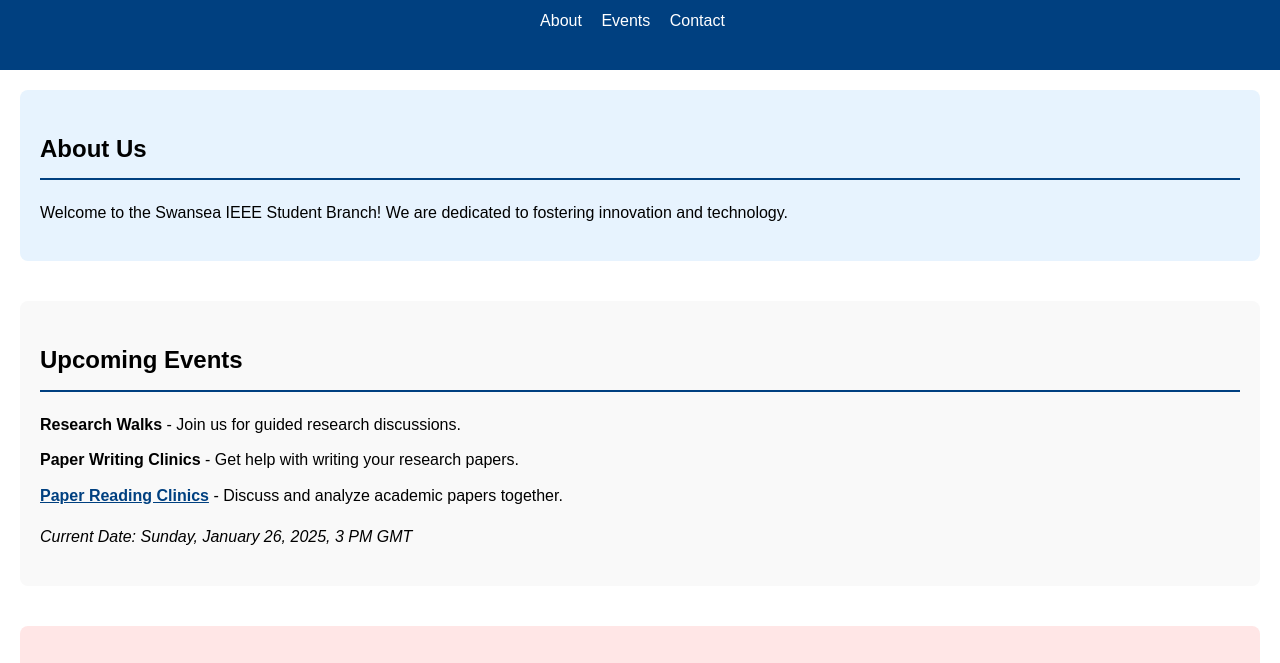
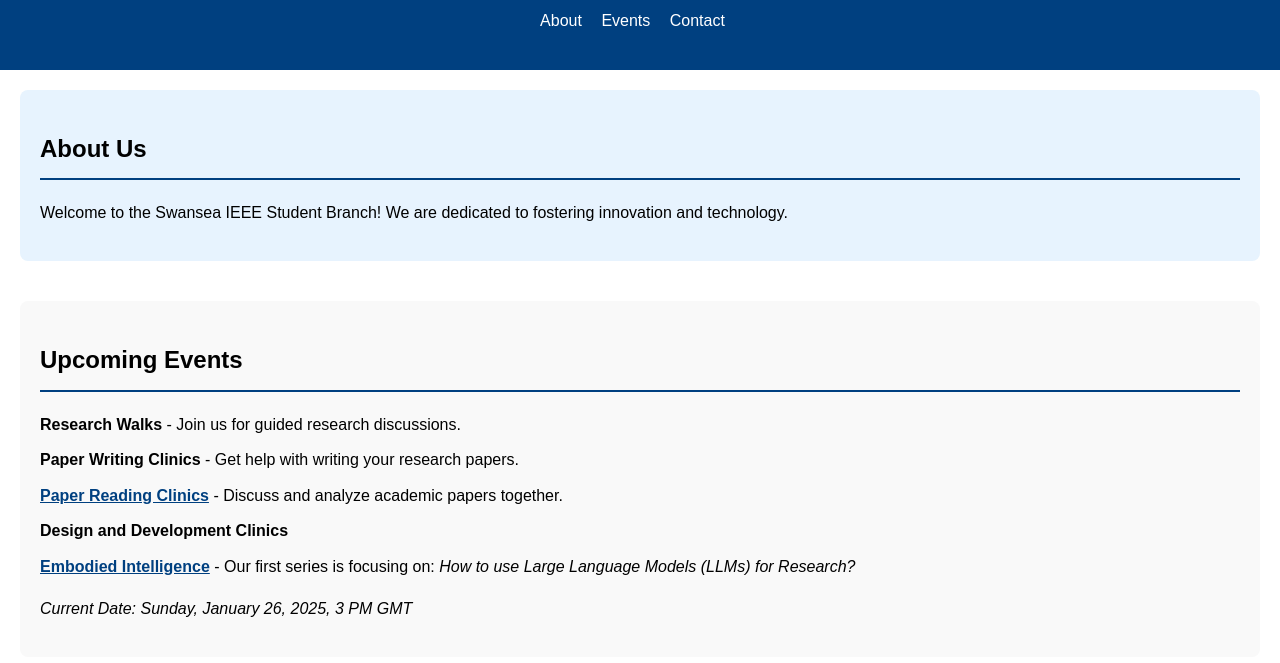
Before and after one commit to MasterPranjal/swansea-ieee.github.io, a plain HTML site: page index.html in a window 1280 px wide. Shown: the part 106-769 px from the top of the page. Drawn offline with Linux system fonts and the light colour scheme.

Commit message:
Update index.html
The "Design and Development Clinics" category has been added as a list item.

The "Embodied Intelligence" event is nested under this category, clearly indicating its association.

```diff
--- a/index.html
+++ b/index.html
@@ -32,6 +32,12 @@
                 <li><strong>Research Walks</strong> - Join us for guided research discussions.</li>
                 <li><strong>Paper Writing Clinics</strong> - Get help with writing your research papers.</li>
                 <li><strong><a href="https://pranjal-jain.notion.site/Scholarly-Sprints-e70dca16e783429a9189ba938d9b48a5" target="_blank">Paper Reading Clinics</a></strong> - Discuss and analyze academic papers together.</li>
+
+                <!-- New Category Section -->
+                <li><strong>Design and Development Clinics</strong></li>
+                <ul>
+                    <li><strong><a href="https://github.com/HCI4SouthAsia/LLM_University" target="_blank">Embodied Intelligence</a></strong> - Our first series is focusing on: <em>How to use Large Language Models (LLMs) for Research?</em></li>
+                </ul>
             </ul>
             <p><em>Current Date: Sunday, January 26, 2025, 3 PM GMT</em></p>
         </section>
```
